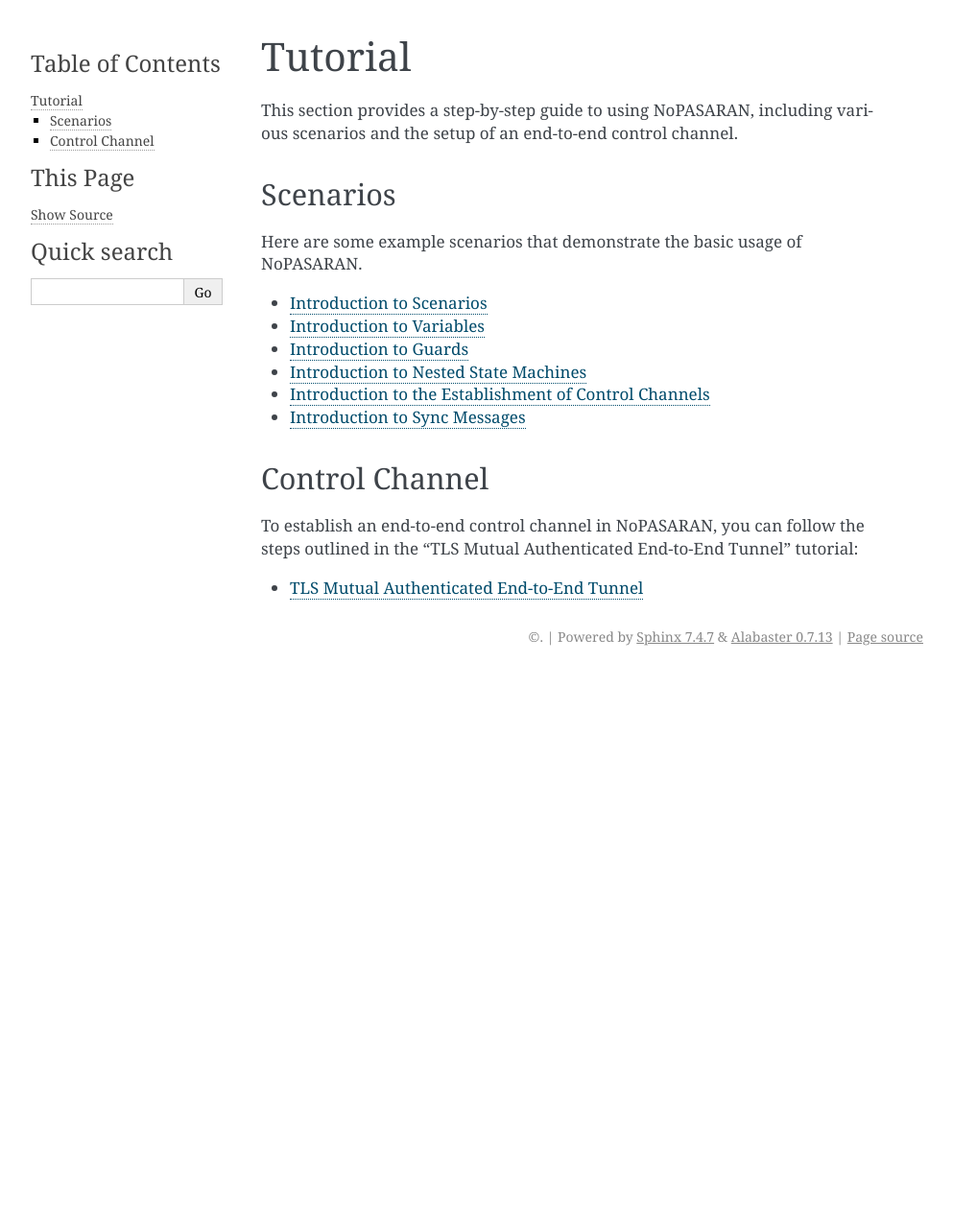
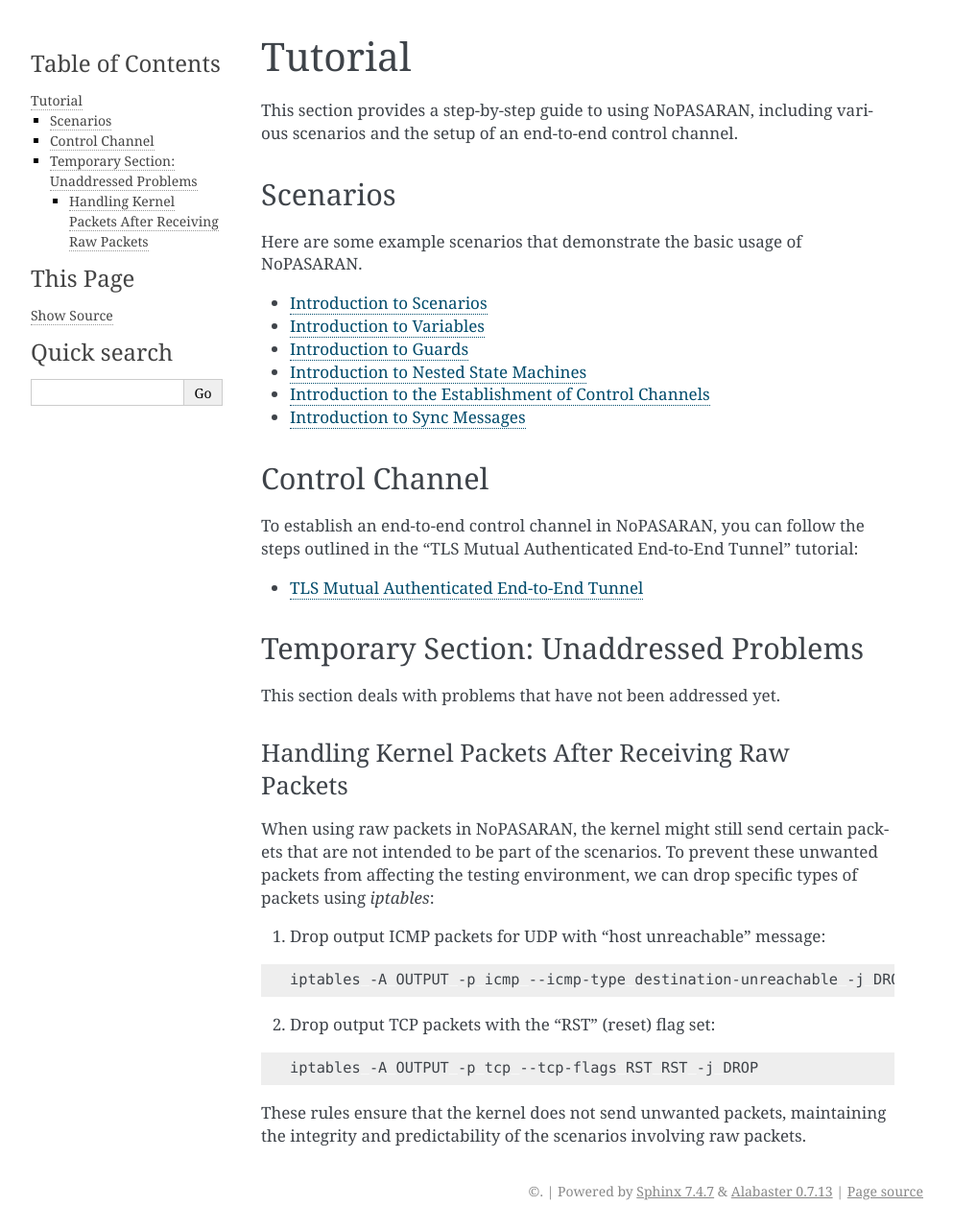
Before and after one commit to BenIlies/NoPASARAN, a Sphinx documentation site: the page built from docs/tutorial/index.rst, in a window 1280 px wide. Shown: the whole page at 96% size, without its empty margins (148-1141 px from the left). Built offline with Sphinx 7.4.7, drawn with Linux system fonts in a browser that asks for light colours; before the commit the page ends 900 px from its top, so only the background shows below that.

Commit message:
add iptables throw packets

```diff
--- a/docs/tutorial/index.rst
+++ b/docs/tutorial/index.rst
@@ -27,3 +27,28 @@ To establish an end-to-end control channel in NoPASARAN, you can follow the step
    :maxdepth: 1
 
    TLS Mutual Authenticated End-to-End Tunnel <setup_tls_tunnel>
+
+
+Temporary Section: Unaddressed Problems
+---------------------------------------
+
+This section deals with problems that have not been addressed yet.
+
+Handling Kernel Packets After Receiving Raw Packets
+~~~~~~~~~~~~~~~~~~~~~~~~~~~~~~~~~~~~~~~~~~~~~~~~~~~
+
+When using raw packets in NoPASARAN, the kernel might still send certain packets that are not intended to be part of the scenarios. To prevent these unwanted packets from affecting the testing environment, we can drop specific types of packets using `iptables`:
+
+1. Drop output ICMP packets for UDP with "host unreachable" message:
+
+.. code-block:: bash
+
+   iptables -A OUTPUT -p icmp --icmp-type destination-unreachable -j DROP
+
+2. Drop output TCP packets with the "RST" (reset) flag set:
+
+.. code-block:: bash
+
+   iptables -A OUTPUT -p tcp --tcp-flags RST RST -j DROP
+
+These rules ensure that the kernel does not send unwanted packets, maintaining the integrity and predictability of the scenarios involving raw packets.
```
